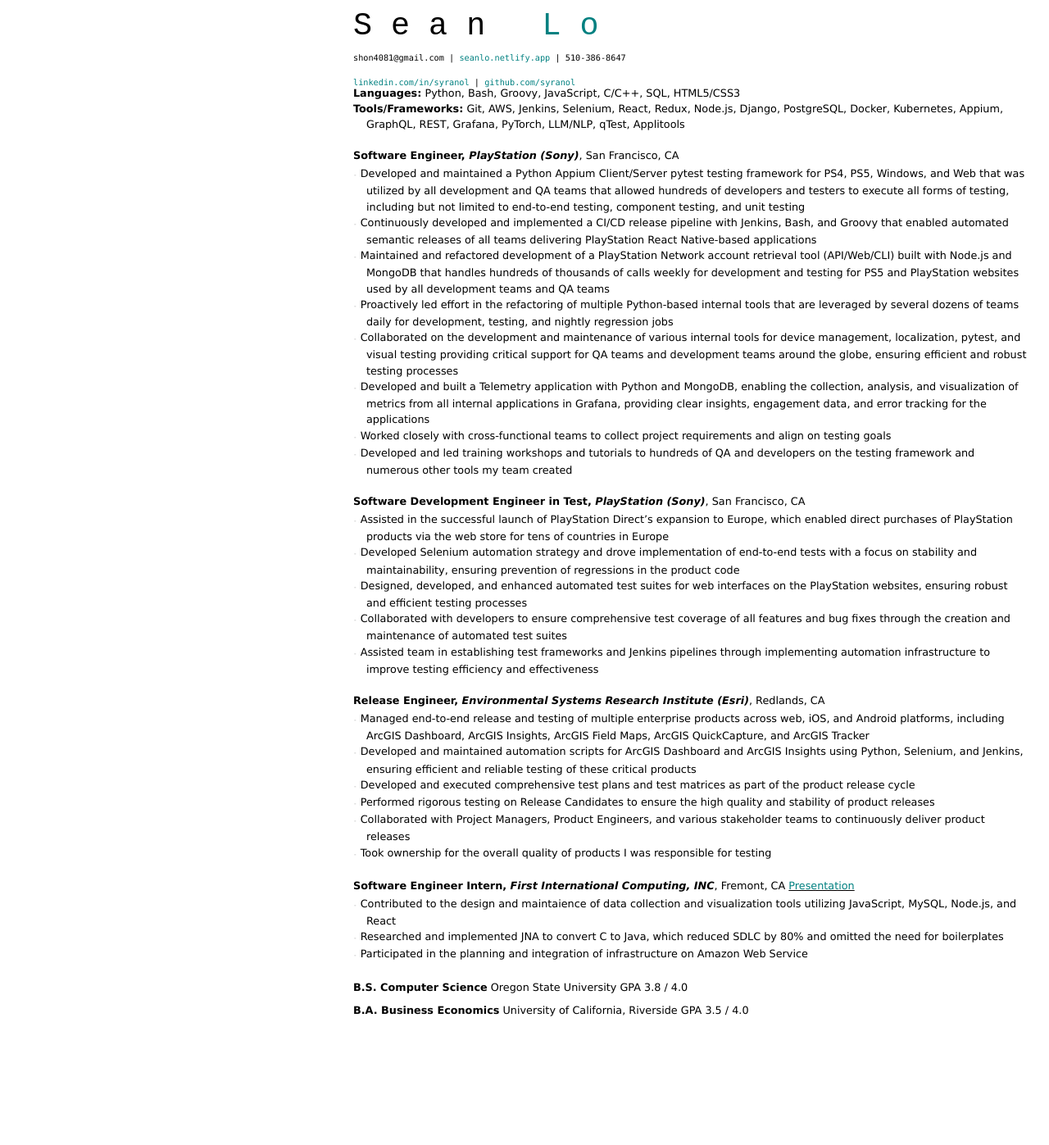
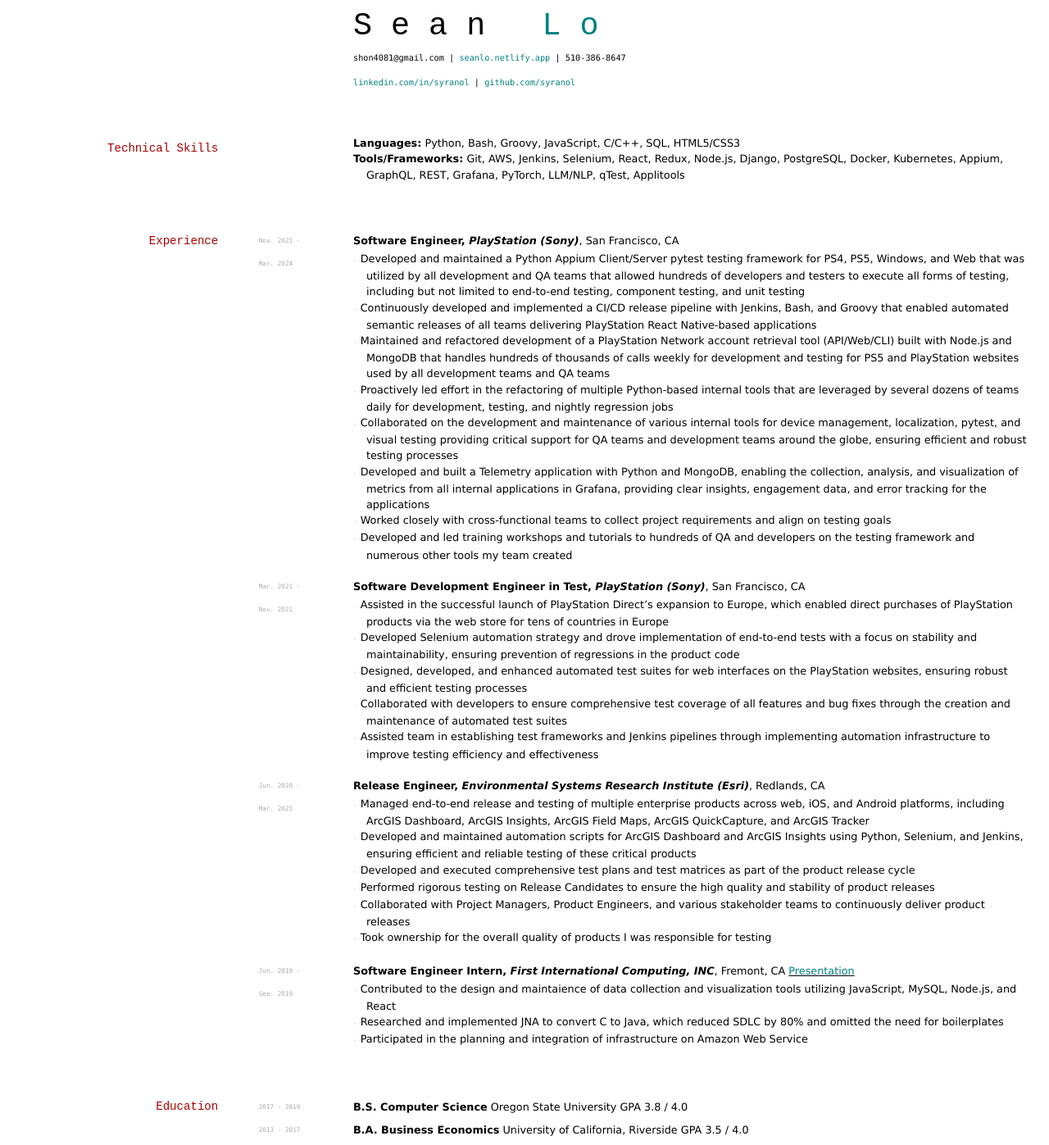
Before and after one commit to elipapa/markdown-cv, a Jekyll site: the page built from index.md, in a window 1280 px wide. Shown: the whole page at 82% size. Built offline with Jekyll 4.4.1, drawn with Linux system fonts in a browser that asks for light colours; before the commit the page ends 1251 px from its top, so only the background shows below that.

Commit message:
Update index.md

```diff
--- a/index.md
+++ b/index.md
@@ -14,11 +14,16 @@
   <font color="black">|</font> <a href="https://github.com/syranol"><font color="teal">github.com/syranol</font></a>
 </div>
 
+## Technical Skills
 - __Languages:__ Python, Bash, Groovy, JavaScript, C/C++, SQL, HTML5/CSS3
 - __Tools/Frameworks:__ Git, AWS, Jenkins, Selenium, React, Redux, Node.js, Django, PostgreSQL, Docker, Kubernetes, Appium, GraphQL, REST, Grafana, PyTorch, LLM/NLP, qTest, Applitools
 
+## Experience
 
+`Nov. 2021 -`
 __Software Engineer, *PlayStation (Sony)*__, San Francisco, CA
+
+`Mar. 2024`
 
 - `-` Developed and maintained a Python Appium Client/Server pytest testing framework for PS4, PS5, Windows, and Web that was utilized by all development and QA teams that allowed hundreds of developers and testers to execute all forms of testing, including but not limited to end-to-end testing, component testing, and unit testing
 - `-` Continuously developed and implemented a CI/CD release pipeline with Jenkins, Bash, and Groovy that enabled automated semantic releases of all teams delivering PlayStation React Native-based applications
@@ -29,17 +34,20 @@
 - `-` Worked closely with cross-functional teams to collect project requirements and align on testing goals
 - `-` Developed and led training workshops and tutorials to hundreds of QA and developers on the testing framework and numerous other tools my team created
 
-
+`Mar. 2021 -`
 __Software Development Engineer in Test, *PlayStation (Sony)*__, San Francisco, CA
 
+`Nov. 2021`
 - `-` Assisted in the successful launch of PlayStation Direct's expansion to Europe, which enabled direct purchases of PlayStation products via the web store for tens of countries in Europe
 - `-` Developed Selenium automation strategy and drove implementation of end-to-end tests with a focus on stability and maintainability, ensuring prevention of regressions in the product code
 - `-` Designed, developed, and enhanced automated test suites for web interfaces on the PlayStation websites, ensuring robust and efficient testing processes
 - `-` Collaborated with developers to ensure comprehensive test coverage of all features and bug fixes through the creation and maintenance of automated test suites
 - `-` Assisted team in establishing test frameworks and Jenkins pipelines through implementing automation infrastructure to improve testing efficiency and effectiveness
 
+`Jun. 2020 -`
 __Release Engineer, *Environmental Systems Research Institute (Esri)*__, Redlands, CA
 
+`Mar. 2021`
 - `-` Managed end-to-end release and testing of multiple enterprise products across web, iOS, and Android platforms, including ArcGIS Dashboard, ArcGIS Insights, ArcGIS Field Maps, ArcGIS QuickCapture, and ArcGIS Tracker
 - `-` Developed and maintained automation scripts for ArcGIS Dashboard and ArcGIS Insights using Python, Selenium, and Jenkins, ensuring efficient and reliable testing of these critical products
 - `-` Developed and executed comprehensive test plans and test matrices as part of the product release cycle
@@ -47,13 +55,18 @@
 - `-` Collaborated with Project Managers, Product Engineers, and various stakeholder teams to continuously deliver product releases
 - `-` Took ownership for the overall quality of products I was responsible for testing
 
+`Jun. 2019 -`
 __Software Engineer Intern, *First International Computing, INC*__, Fremont, CA <a href="https://www.linkedin.com/in/syranol/overlay/1583300266405/single-media-viewer/?type=DOCUMENT&profileId=ACoAABPldJ0BFSjGL3EC_DYMnNJCZ6ongKLGV8o](https://www.linkedin.com/in/syranol/overlay/1583300266405/single-media-viewer?type=DOCUMENT&profileId=ACoAABPldJ0BFSjGL3EC_DYMnNJCZ6ongKLGV8o&lipi=urn%3Ali%3Apage%3Ad_flagship3_profile_view_base%3Bx6lRpc6VRv6h80zWrUTwyw%3D%3D](https://www.linkedin.com/in/syranol/overlay/1583300266405/single-media-viewer?type=DOCUMENT&profileId=ACoAABPldJ0BFSjGL3EC_DYMnNJCZ6ongKLGV8o&lipi=urn%3Ali%3Apage%3Ad_flagship3_profile_view_base%3BKydn0%2FLdQY6Ut2HiDrOFtw%3D%3D"> <font color="teal"> Presentation </font> </a>
 
+`Sep. 2019`
 - `-` Contributed to the design and maintaience of data collection and visualization tools utilizing JavaScript, MySQL, Node.js, and React
 - `-` Researched and implemented JNA to convert C to Java, which reduced SDLC by 80% and omitted the need for boilerplates
 - `-` Participated in the planning and integration of infrastructure on Amazon Web Service
 
+## Education
 
+`2017 - 2019`
 __B.S. Computer Science__   Oregon State University          GPA 3.8 / 4.0
 
+`2013 - 2017`
 __B.A. Business Economics__   University of California, Riverside          GPA 3.5 / 4.0
```
